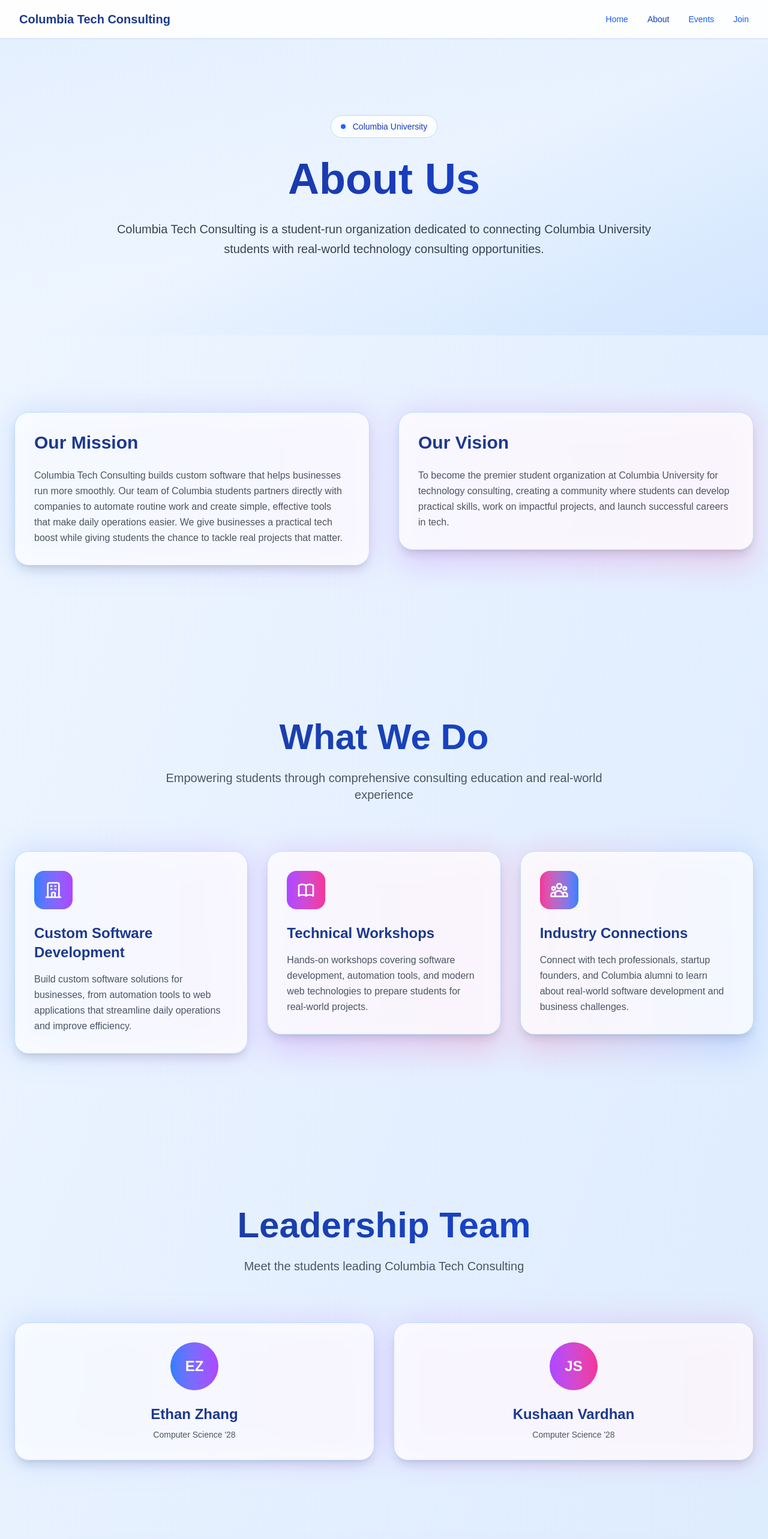
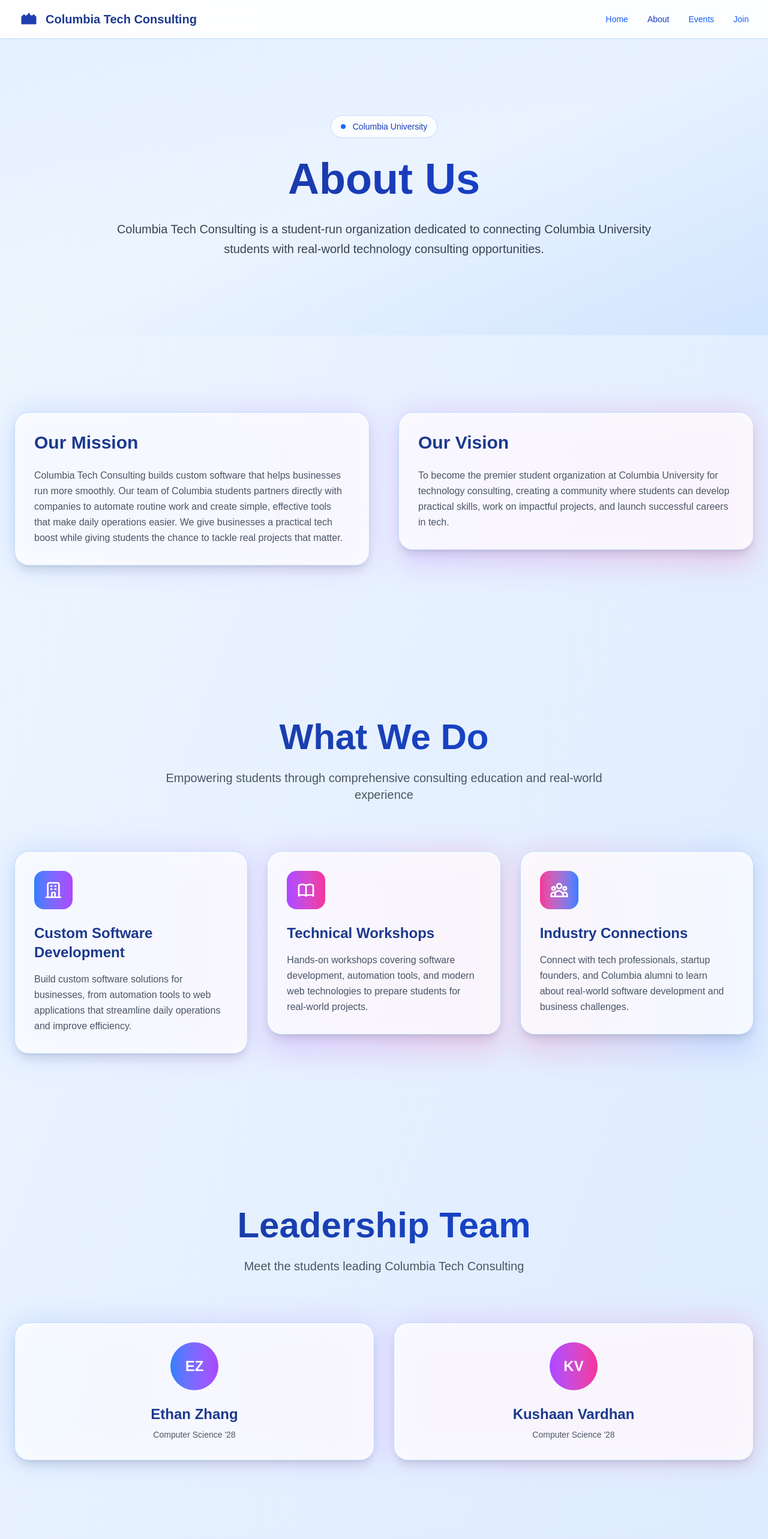
Before and after one commit to etzhang24/columbia_tech_consulting, a Next.js app: page /about in a window 1280 px wide. Shown: the top 2566 px of the page at 60% size. Built offline with nearby package versions, Linux system fonts and the light colour scheme.

Commit message:
Add crown logo to navigation across all pages

```diff
--- a/src/app/about/page.tsx
+++ b/src/app/about/page.tsx
@@ -8,7 +8,8 @@
         <div className="max-w-7xl mx-auto px-6 lg:px-8">
           <div className="flex justify-between items-center h-16">
             <div className="flex items-center">
-              <Link href="/" className="text-xl font-semibold text-blue-900 hover:text-blue-700 transition-colors">
+              <Link href="/" className="flex items-center text-xl font-semibold text-blue-900 hover:text-blue-700 transition-colors">
+                <img src="/crown-logo.svg" alt="Crown Logo" className="w-8 h-8 mr-3" />
                 Columbia Tech Consulting
               </Link>
             </div>
@@ -164,7 +165,7 @@
                 <div className="absolute inset-0 bg-gradient-to-r from-purple-500/20 to-pink-500/20 rounded-3xl blur-xl group-hover:blur-2xl transition-all duration-500"></div>
                 <div className="relative bg-white/80 backdrop-blur-sm border border-blue-200 rounded-3xl p-8 text-center hover:bg-white transition-all duration-500 group-hover:scale-105 shadow-lg">
                   <div className="w-20 h-20 bg-gradient-to-r from-purple-500 to-pink-500 rounded-full mx-auto mb-6 flex items-center justify-center group-hover:scale-110 transition-transform duration-300">
-                    <span className="text-2xl font-bold text-white">JS</span>
+                    <span className="text-2xl font-bold text-white">KV</span>
                   </div>
                   <h3 className="text-2xl font-bold text-blue-900 mb-2 group-hover:text-blue-700 transition-colors">Kushaan Vardhan</h3>
                   <p className="text-gray-600 text-sm">Computer Science &apos;28</p>
--- a/src/app/contact/page.tsx
+++ b/src/app/contact/page.tsx
@@ -8,7 +8,8 @@
         <div className="max-w-7xl mx-auto px-6 lg:px-8">
           <div className="flex justify-between items-center h-16">
             <div className="flex items-center">
-              <Link href="/" className="text-xl font-semibold text-blue-900 hover:text-blue-700 transition-colors">
+              <Link href="/" className="flex items-center text-xl font-semibold text-blue-900 hover:text-blue-700 transition-colors">
+                <img src="/crown-logo.svg" alt="Crown Logo" className="w-8 h-8 mr-3" />
                 Columbia Tech Consulting
               </Link>
             </div>
--- a/src/app/events/page.tsx
+++ b/src/app/events/page.tsx
@@ -11,7 +11,8 @@
         <div className="max-w-7xl mx-auto px-6 lg:px-8">
           <div className="flex justify-between items-center h-16">
             <div className="flex items-center">
-              <Link href="/" className="text-xl font-semibold text-blue-900 hover:text-blue-700 transition-colors">
+              <Link href="/" className="flex items-center text-xl font-semibold text-blue-900 hover:text-blue-700 transition-colors">
+                <img src="/crown-logo.svg" alt="Crown Logo" className="w-8 h-8 mr-3" />
                 Columbia Tech Consulting
               </Link>
             </div>
--- a/src/app/page.tsx
+++ b/src/app/page.tsx
@@ -8,7 +8,8 @@
         <div className="max-w-7xl mx-auto px-6 lg:px-8">
           <div className="flex justify-between items-center h-16">
             <div className="flex items-center">
-              <Link href="/" className="text-xl font-semibold text-blue-900 hover:text-blue-700 transition-colors">
+              <Link href="/" className="flex items-center text-xl font-semibold text-blue-900 hover:text-blue-700 transition-colors">
+                <img src="/crown-logo.svg" alt="Crown Logo" className="w-8 h-8 mr-3" />
                 Columbia Tech Consulting
               </Link>
             </div>
```
Also changed, not shown: public/crown-logo.svg (added).
